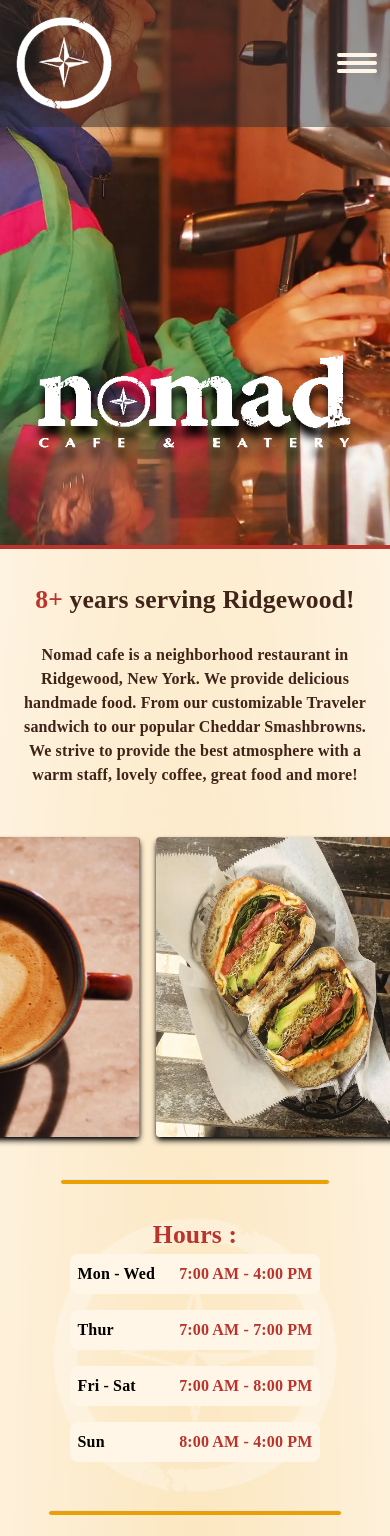
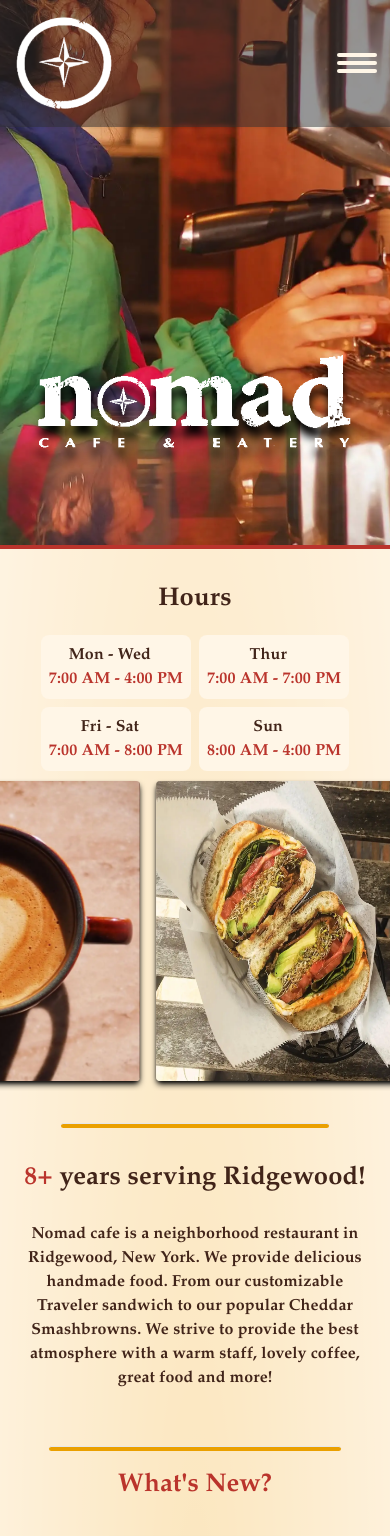
Before and after one commit to RosarioManny/Nomad-Cafe, a React (Vite) app: page / in a window 390 px wide. Shown: the top 1536 px of the page. Built offline with nearby package versions, Linux system fonts and the light colour scheme; grey boxes are pictures that could not be loaded.

Commit message:
Clean up Menu Styles; Hours into a component

```diff
--- a/src/components/About/about.jsx
+++ b/src/components/About/about.jsx
@@ -3,6 +3,7 @@
 import GoogleMaps from './GoogleMaps'
 import ScrollToAnchor from '../../utils/scrollToAnchor'
 import { hoursOfOperation } from '../../database/Home/hoursOfOperation'
+import { HoursComponent } from '../Components/Hourscomponent'
 
 
 const About = () => {
@@ -73,12 +74,6 @@
           className={`${theme.layout.text} relative`}
           aria-labelledby="visit-us"
         >
-  <img
-    className="absolute size-[90vw] object-contain z-0 opacity-25 "
-    src="/icons-logos/Nomad-Logo-Simple-Transparent-White.webp"
-    alt=""
-    aria-hidden="true"
-  />
 
           <div className="relative z-10 mb-10 mt-4 flex flex-col">
             <h1
@@ -93,30 +88,7 @@
           </div>
 
           <div className="relative z-10 flex flex-col md:flex-row justify-between md:gap-8">
-    <div className="max-w-4xl mx-auto">
-      <h2 className={`${theme.text.subheading} text-center mb-6`}>Hours:</h2>
-
-      <div
-        className={`${theme.text.body} grid grid-cols-1 gap-4 mb-8`}
-        role="table"
-        aria-label="Business hours"
-      >
-        {hoursOfOperation.map((time, index) => (
-          <div
-            key={index}
-            className="flex justify-between items-center p-4 bg-oatmilk rounded-lg"
-            role="row"
-          >
-            <span className="font-semibold pr-6" role="cell">
-              {time.days}
-            </span>
-            <span className={`${theme.color.text.primary} font-bold`} role="cell">
-              {time.hours}
-            </span>
-          </div>
-        ))}
-      </div>
-    </div>
+            <HoursComponent />
 
             <div className="flex justify-center relative">
               <GoogleMaps
--- /dev/null
+++ b/src/components/Components/Hourscomponent.tsx
@@ -0,0 +1,48 @@
+import { theme } from '../../styles/themes'
+
+const hoursOfOperation = [
+    { days: 'Mon - Wed', hours: '7:00 AM - 4:00 PM' },
+    { days: 'Thur', hours: '7:00 AM - 7:00 PM' },
+    { days: 'Fri - Sat', hours: '7:00 AM - 8:00 PM' },
+    { days: 'Sun', hours: '8:00 AM - 4:00 PM' }
+]
+
+export const HoursComponent = () => {
+  return (
+  <section className='relative flex flex-col gap-4 items-center justify-center'>
+    {/* <img
+      className="absolute inset-auto  size-72 object-contain z-0 opacity-30"
+      src="/icons-logos/Nomad-Logo-Simple-Transparent-White.webp"
+      alt=""
+      aria-hidden="true"
+    /> */}
+    <h1 className={`${theme.text.heading} ${theme.color.text.default} relative z-10 items-center mx-10`}> Hours </h1>
+    <div
+      className={`${theme.text.body} relative z-10  grid grid-cols-2 gap-2 mx-2`}
+      role="table"
+      aria-label="Business hours"
+      >
+      {hoursOfOperation.map((time, index) => (
+        <div
+        key={index}
+        className="relative z-10 flex flex-col justify-between items-center p-2 bg-oatmilk rounded-lg"
+        role="row"
+        >
+          <span
+            className={`${theme.color.text.default} font-semibold pr-3 `}
+            role="cell"
+            >
+            {time.days}
+          </span>
+          <span
+            className={`${theme.color.text.primary} font-bold`}
+            role="cell"
+            >
+            {time.hours}
+          </span>
+        </div>
+      ))}
+    </div>
+  </section>
+  )
+}
--- a/src/components/Home/index.jsx
+++ b/src/components/Home/index.jsx
@@ -6,7 +6,7 @@
 import Carousol from './components/Carousel'
 import ScrollToAnchor from '../../utils/scrollToAnchor'
 import sweetsItems from '../../database/Menu/sweetsItems'
-import { hoursOfOperation } from '../../database/Home/hoursOfOperation'
+import { HoursComponent } from '../Components/Hourscomponent'
 
 
 const Home = () => {
@@ -61,6 +61,19 @@
       {/* Main content section with ID for skip navigation */}
       <section id="main-content">
         {/* Intro Section */}
+        <HoursComponent />
+          <InfiniteGallery
+            images={imageGallery}
+            aria-label="Gallery of Nomad Cafe images"
+          />
+
+        <div className='flex justify-center m-4 md:m-6'>
+          <hr
+            className={`${theme.layout.default} ${theme.layout.hr} ${theme.color.background.accent} w-3/4`}
+            aria-hidden="true"
+          />
+        </div>
+
         <section aria-labelledby="intro-heading">
           <h1
             id="intro-heading"
@@ -80,53 +93,6 @@
               From our customizable Traveler sandwich to our popular Cheddar Smashbrowns.
               We strive to provide the best atmosphere with a warm staff, lovely coffee, great food and more!
             </p>
-          </div>
-        </section>
-
-          <InfiniteGallery
-            images={imageGallery}
-            aria-label="Gallery of Nomad Cafe images"
-          />
-
-        <div className='flex justify-center m-4 md:m-6'>
-          <hr
-            className={`${theme.layout.default} ${theme.layout.hr} ${theme.color.background.accent} w-3/4`}
-            aria-hidden="true"
-          />
-        </div>
-        <section className='relative flex flex-col sm:flex-row items-center justify-center'>
-          <img
-            className="absolute inset-auto  size-72 object-contain z-0 opacity-30"
-            src="/icons-logos/Nomad-Logo-Simple-Transparent-White.webp"
-            alt=""
-            aria-hidden="true"
-          />
-          <h1 className={`${theme.text.heading} ${theme.color.text.primary} relative z-10 items-center mx-10`}> Hours :</h1>
-          <div
-            className={`${theme.text.body} relative z-10  grid grid-cols-1 gap-4 mb-8`}
-            role="table"
-            aria-label="Business hours"
-            >
-            {hoursOfOperation.map((time, index) => (
-              <div
-              key={index}
-              className="relative z-10 flex justify-between items-center p-2 bg-oatmilk rounded-lg"
-              role="row"
-              >
-                <span
-                  className="font-semibold pr-6 "
-                  role="cell"
-                  >
-                  {time.days}
-                </span>
-                <span
-                  className={`${theme.color.text.primary} font-bold`}
-                  role="cell"
-                  >
-                  {time.hours}
-                </span>
-              </div>
-            ))}
           </div>
         </section>
         <hr
--- a/src/components/Menu/submenu/MenuBeverages.jsx
+++ b/src/components/Menu/submenu/MenuBeverages.jsx
@@ -60,14 +60,14 @@
           </div>
 
           <div
-            className="space-y-6"
+            className=" grid grid-cols-1 sm:grid-cols-2 sm:gap-8 gap-4 "
             role="list"
             aria-label="Signature latte flavors"
           >
             {signatures.flavors.map((flavor, i) => (
               <div
                 key={i}
-                className="py-4 border-b-2 border-gamboge last:border-b-0"
+                className=" border-l border-l-[3px] border-l-gamboge bg-oatmilk px-3 py-1 rounded text-sm"
                 role="listitem"
               >
                 <h3 className={`${theme.color.text.primary} ${theme.text.menuHeading} ${theme.text.underline} mb-2 text-left`}>
--- a/src/components/Menu/submenu/MenuBreakfast.jsx
+++ b/src/components/Menu/submenu/MenuBreakfast.jsx
@@ -132,7 +132,7 @@
             {signatureDishes.category}
           </h2>
 
-          <div className="space-y-6">
+          <div className=" grid grid-cols-1 sm:grid-cols-2 gap-4 mb-6">
             {signatureDishes.items.map((dish, i) => (
               <div
                 key={i}
--- a/src/components/partials/_footer.jsx
+++ b/src/components/partials/_footer.jsx
@@ -8,7 +8,7 @@
 
   return (
     <footer
-      className="mt-10 bottom-0 w-screen text-white"
+      className="mt-10 z-90 bottom-0 w-screen text-white"
       role="contentinfo"
       aria-label="Site footer"
     >
--- a/src/index.css
+++ b/src/index.css
@@ -9,7 +9,7 @@
 oatmilk - #FFF6E7
 */
 :root {
-  font-family: "DM Serif Text", serif;
+  font-family: "Garamond", serif;
   font-weight: 900;
   line-height: 1.5;
   background-color: #EAA000;
```
Lines whose indentation alone changed are shown as unchanged.
